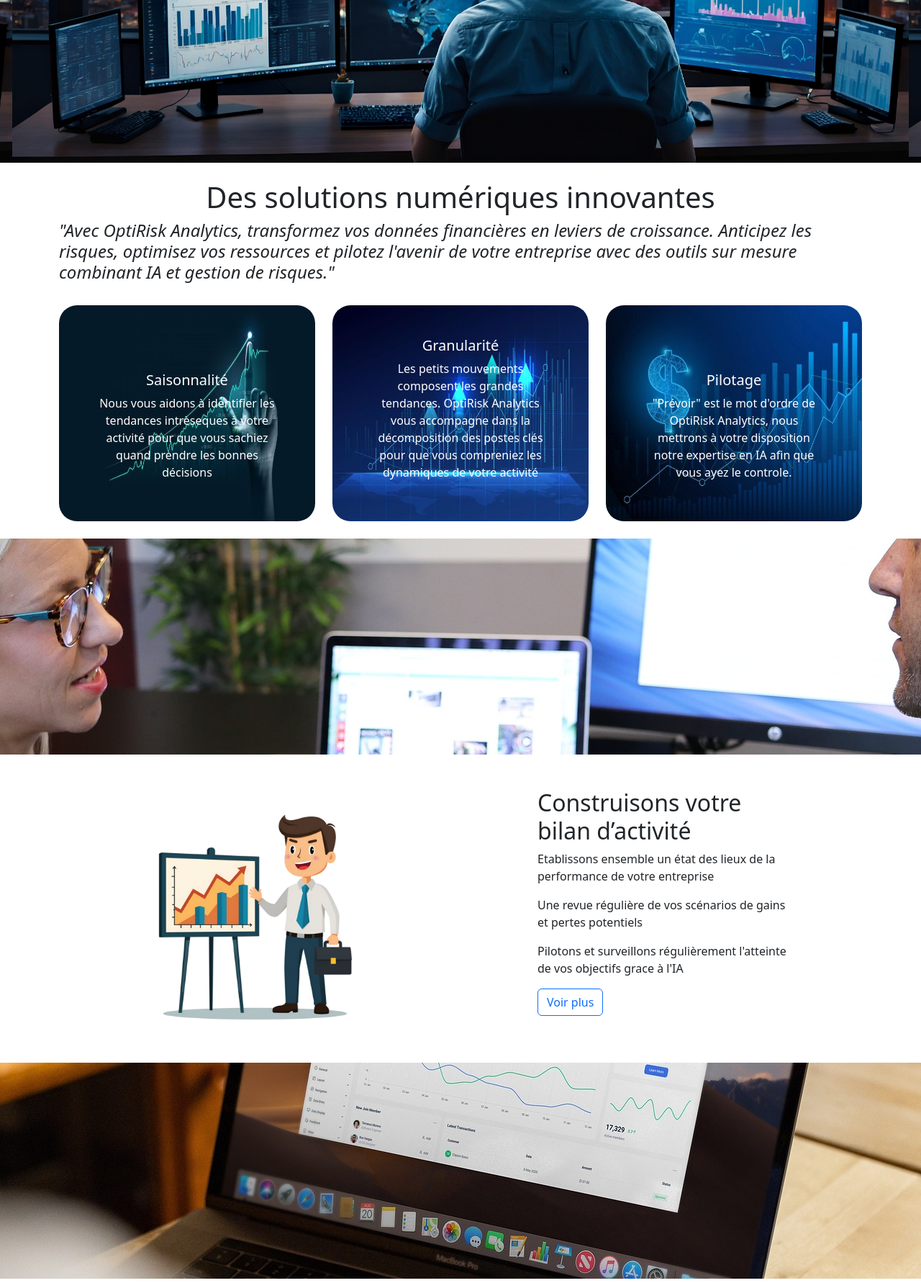
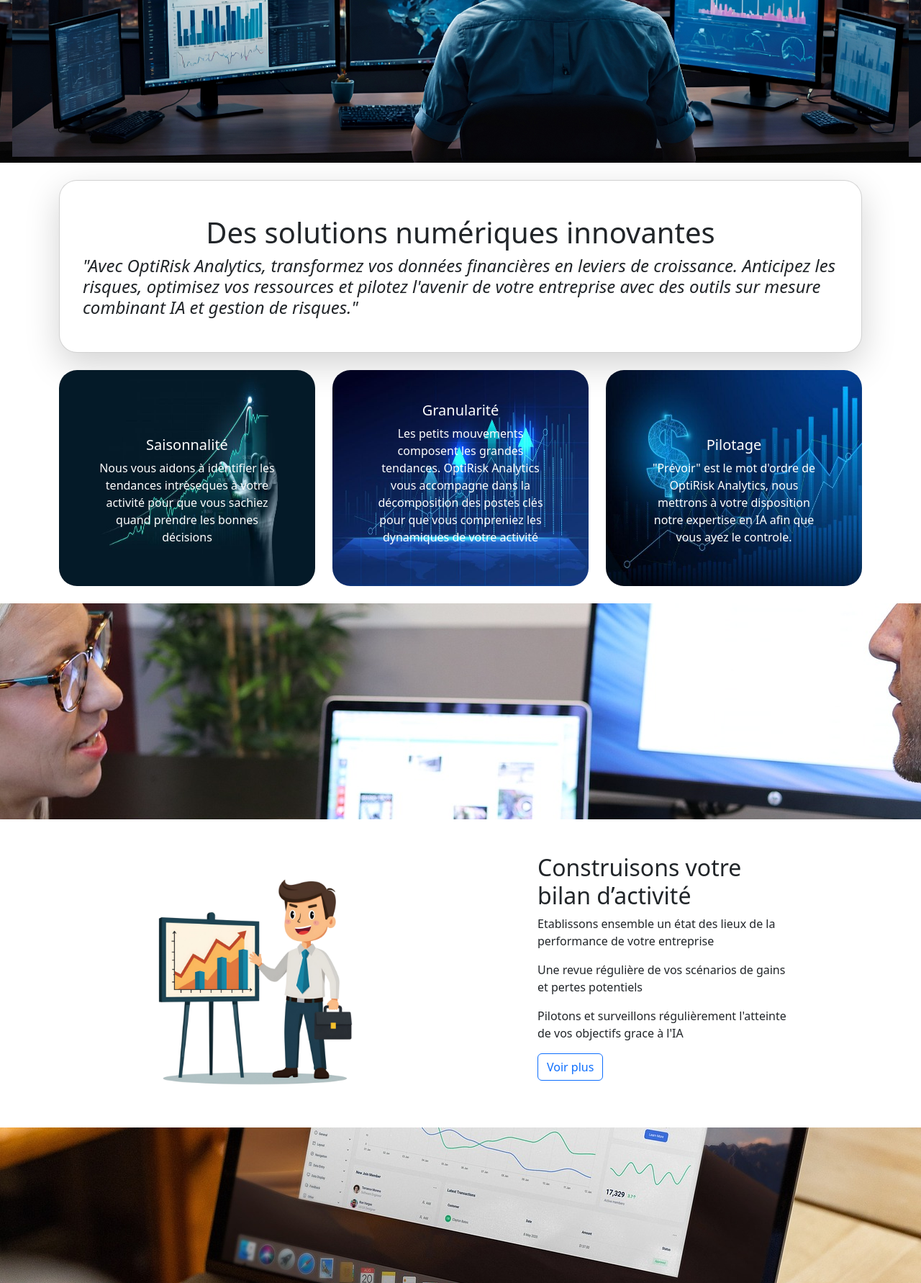
Before and after one commit to dorian68/OptiRisk_Analytics, a Django app: page / in a window 1280 px wide. Shown: the part 504-2286 px from the top of the page at 72% size. Run offline with Django 3.2, Linux system fonts and the light colour scheme; some libraries are stand-ins or nearby versions.

Commit message:
v08012025v1

```diff
--- a/website/static/css/style.css
+++ b/website/static/css/style.css
@@ -3,11 +3,10 @@ body {
     font-family: Arial, sans-serif;
     margin: 0;
     padding: 0;
-    background-color: #F8F9FA;
+    background-color: #232629;
 }
 
 header {
-    background-color: #2E86C1;
     color: white;
     padding: 15px;
     text-align: center;
--- a/website/templates/home2.html
+++ b/website/templates/home2.html
@@ -97,6 +97,9 @@ font-weight: bold;
     .custom-spacing .col{
         margin-bottom: 20px;
     }
+    .carousel {
+        height: 20%;
+    }
 }
 }
 </style>
@@ -111,9 +114,19 @@ font-weight: bold;
 </div>
 
 <div class="container">
-    <div class="row mt-4">
-        <h1 class="text-center">Des solutions numériques innovantes</h1>
-        <h4><i>"Avec OptiRisk Analytics, transformez vos données financières en leviers de croissance. Anticipez les risques, optimisez vos ressources et pilotez l'avenir de votre entreprise avec des outils sur mesure combinant IA et gestion de risques."</i></h4>
+    <div class="row row-cols-1 row-cols-md-1 mt-4">
+        <div class="col mx-auto">
+            <div class="card h-100 shadow-lg p-3 bg-white" style="border-radius: 25px 25px 25px 25px;">
+                <div class="card-body">
+                    <p class="card-text">
+                    <!--PRESTATIONS BASIQUE-->
+                        <h1 class="text-center">Des solutions numériques innovantes</h1>
+                        <h4><i>"Avec OptiRisk Analytics, transformez vos données financières en leviers de croissance. Anticipez les risques, optimisez vos ressources et pilotez l'avenir de votre entreprise avec des outils sur mesure combinant IA et gestion de risques."</i></h4>
+                    <!--FIN PRESTATIONS BASIQUE-->
+                    </p>
+                </div>
+            </div>
+        </div>
     </div>
 <div class="row row-cols-1 row-cols-md-3 mt-4 custom-spacing">
         <div class="col mx-auto">
--- a/website/templates/service_analysis.html
+++ b/website/templates/service_analysis.html
@@ -267,7 +267,7 @@
                                     <!--FIN PRESTATIONS BASIQUE-->
                                     </p>
                                 </div>
-                                </div>
+                            </div>
                         </div>
                         <div class="col mx-auto">
                             <div class="card h-100 shadow-lg p-3 mb-5 bg-white" style="border-radius: 7%;">
```
